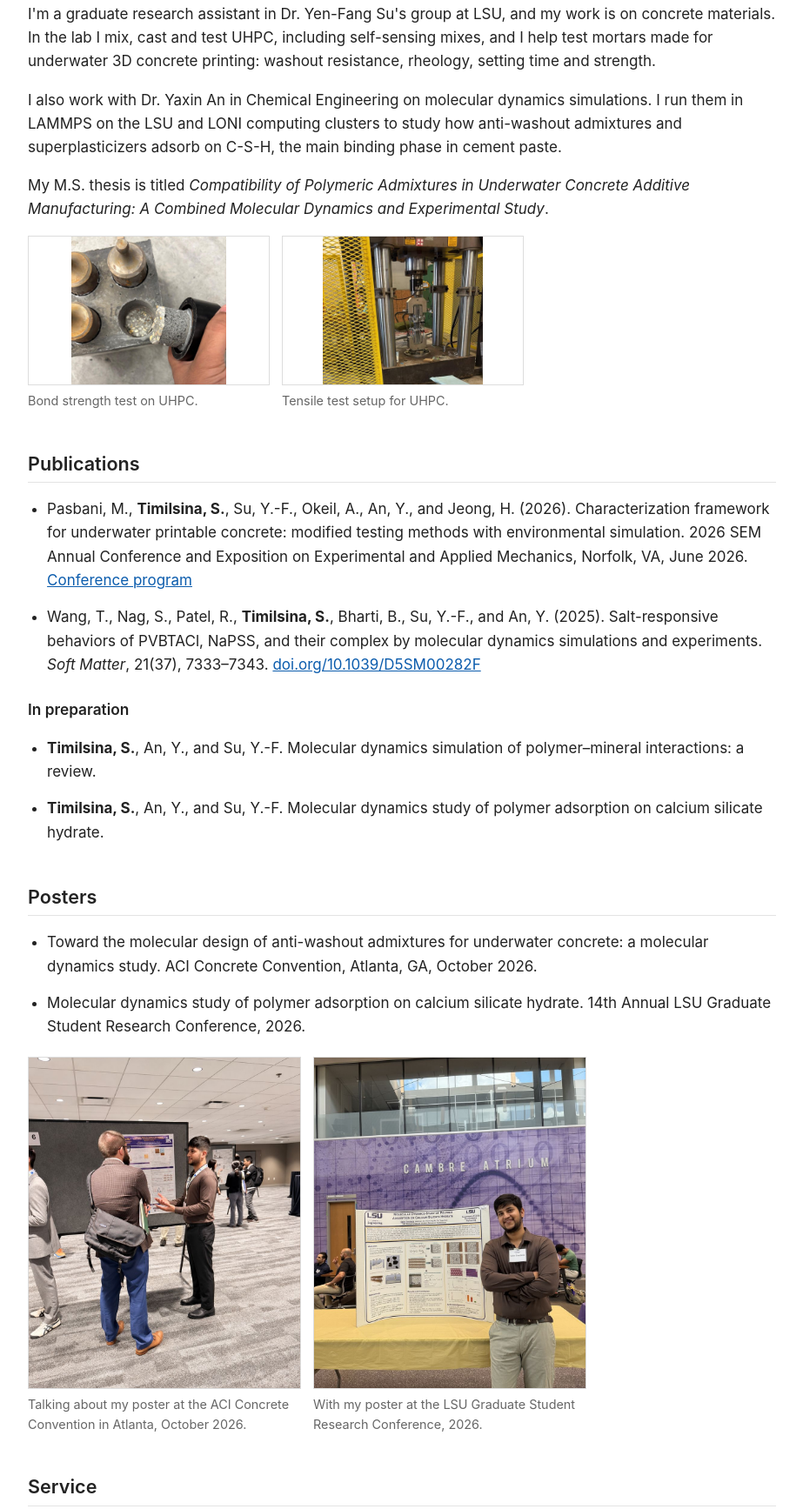
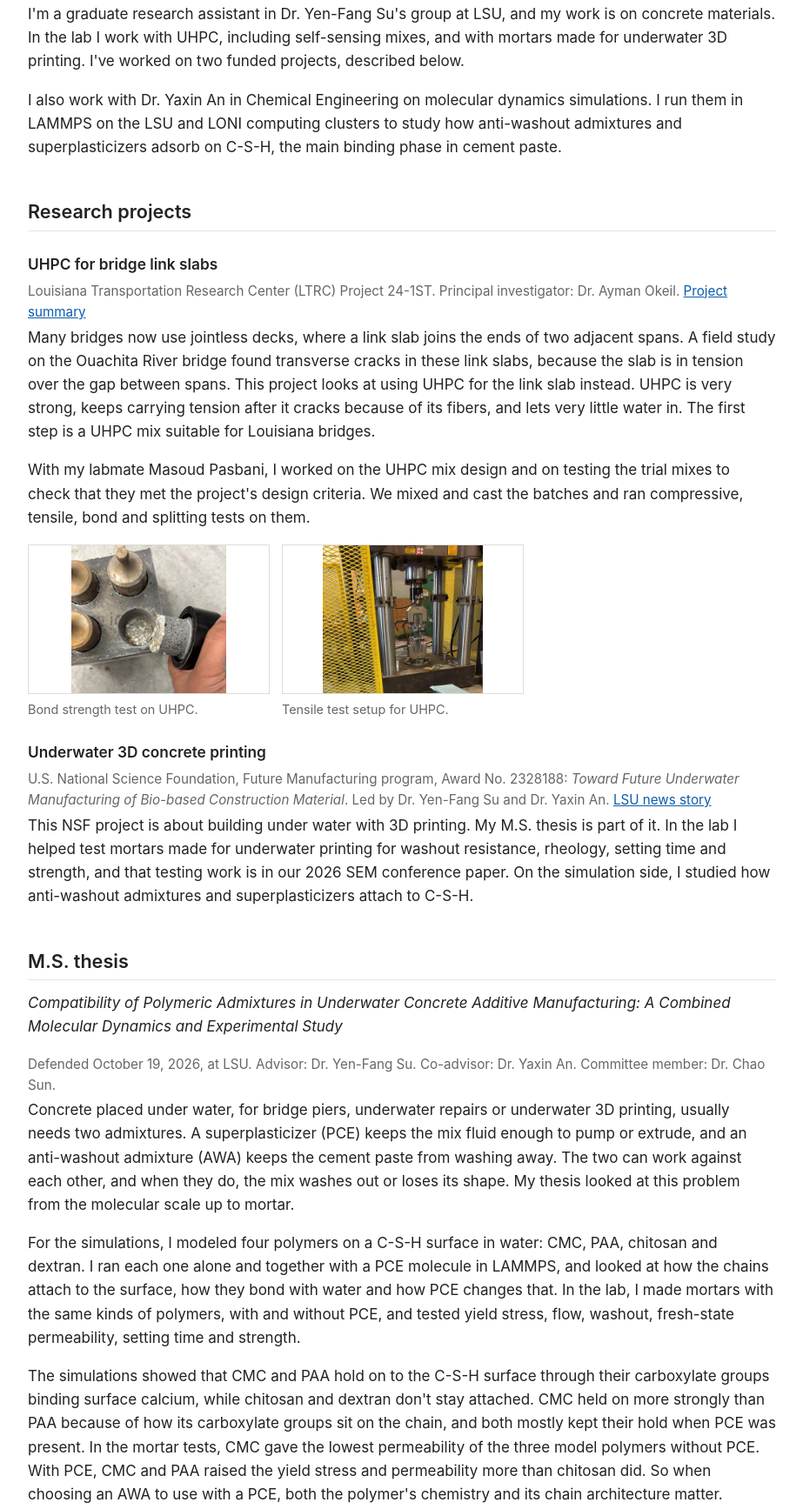
Before and after one commit to sabittimilsina/sabittimilsina.github.io, a plain HTML site: page research.html in a window 1280 px wide. Shown: the part 148-1883 px from the top of the page at 87% size, without its empty margins (178-1101 px from the left). Drawn offline with Linux system fonts and the light colour scheme.

Commit message:
Add files via upload

```diff
--- a/research.html
+++ b/research.html
@@ -22,14 +22,31 @@
 <main>
   <div class="container">
 <h1>Research</h1>
-<p>I'm a graduate research assistant in Dr. Yen-Fang Su's group at LSU, and my work is on concrete materials. In the lab I mix, cast and test UHPC, including self-sensing mixes, and I help test mortars made for underwater 3D concrete printing: washout resistance, rheology, setting time and strength.</p>
+<p>I'm a graduate research assistant in Dr. Yen-Fang Su's group at LSU, and my work is on concrete materials. In the lab I work with UHPC, including self-sensing mixes, and with mortars made for underwater 3D printing. I've worked on two funded projects, described below.</p>
 <p>I also work with Dr. Yaxin An in Chemical Engineering on molecular dynamics simulations. I run them in LAMMPS on the LSU and LONI computing clusters to study how anti-washout admixtures and superplasticizers adsorb on C-S-H, the main binding phase in cement paste.</p>
-<p>My M.S. thesis is titled <em>Compatibility of Polymeric Admixtures in Underwater Concrete Additive Manufacturing: A Combined Molecular Dynamics and Experimental Study</em>.</p>
 
+<h2>Research projects</h2>
+<h3>UHPC for bridge link slabs</h3>
+<p class="meta">Louisiana Transportation Research Center (LTRC) Project 24-1ST. Principal investigator: Dr. Ayman Okeil. <a href="https://www.ltrc.lsu.edu/pdf/capsule_24-1ST.pdf">Project summary</a></p>
+<p>Many bridges now use jointless decks, where a link slab joins the ends of two adjacent spans. A field study on the Ouachita River bridge found transverse cracks in these link slabs, because the slab is in tension over the gap between spans. This project looks at using UHPC for the link slab instead. UHPC is very strong, keeps carrying tension after it cracks because of its fibers, and lets very little water in. The first step is a UHPC mix suitable for Louisiana bridges.</p>
+<p>With my labmate Masoud Pasbani, I worked on the UHPC mix design and on testing the trial mixes to check that they met the project's design criteria. We mixed and cast the batches and ran compressive, tensile, bond and splitting tests on them.</p>
 <div class="fig-grid">
 <figure><a href="images/uhpc-bond-test.jpg"><img src="images/uhpc-bond-test.jpg" alt="Concrete block with steel test dollies after a bond test" loading="lazy"></a><figcaption>Bond strength test on UHPC.</figcaption></figure>
 <figure><a href="images/uhpc-tensile-test.jpg"><img src="images/uhpc-tensile-test.jpg" alt="UHPC specimen in a loading frame" loading="lazy"></a><figcaption>Tensile test setup for UHPC.</figcaption></figure>
 </div>
+
+<h3>Underwater 3D concrete printing</h3>
+<p class="meta">U.S. National Science Foundation, Future Manufacturing program, Award No. 2328188: <em>Toward Future Underwater Manufacturing of Bio-based Construction Material</em>. Led by Dr. Yen-Fang Su and Dr. Yaxin An. <a href="https://www.lsu.edu/eng/news/2023/11/underwater-construction-advancements.php">LSU news story</a></p>
+<p>This NSF project is about building under water with 3D printing. My M.S. thesis is part of it. In the lab I helped test mortars made for underwater printing for washout resistance, rheology, setting time and strength, and that testing work is in our 2026 SEM conference paper. On the simulation side, I studied how anti-washout admixtures and superplasticizers attach to C-S-H.</p>
+
+<h2>M.S. thesis</h2>
+<p><em>Compatibility of Polymeric Admixtures in Underwater Concrete Additive Manufacturing: A Combined Molecular Dynamics and Experimental Study</em></p>
+<p class="meta">Defended October 19, 2026, at LSU. Advisor: Dr. Yen-Fang Su. Co-advisor: Dr. Yaxin An. Committee member: Dr. Chao Sun.</p>
+<p>Concrete placed under water, for bridge piers, underwater repairs or underwater 3D printing, usually needs two admixtures. A superplasticizer (PCE) keeps the mix fluid enough to pump or extrude, and an anti-washout admixture (AWA) keeps the cement paste from washing away. The two can work against each other, and when they do, the mix washes out or loses its shape. My thesis looked at this problem from the molecular scale up to mortar.</p>
+<p>For the simulations, I modeled four polymers on a C-S-H surface in water: CMC, PAA, chitosan and dextran. I ran each one alone and together with a PCE molecule in LAMMPS, and looked at how the chains attach to the surface, how they bond with water and how PCE changes that. In the lab, I made mortars with the same kinds of polymers, with and without PCE, and tested yield stress, flow, washout, fresh-state permeability, setting time and strength.</p>
+<p>The simulations showed that CMC and PAA hold on to the C-S-H surface through their carboxylate groups binding surface calcium, while chitosan and dextran don't stay attached. CMC held on more strongly than PAA because of how its carboxylate groups sit on the chain, and both mostly kept their hold when PCE was present. In the mortar tests, CMC gave the lowest permeability of the three model polymers without PCE. With PCE, CMC and PAA raised the yield stress and permeability more than chitosan did. So when choosing an AWA to use with a PCE, both the polymer's chemistry and its chain architecture matter.</p>
+<p>The thesis was part of the NSF project above, and the simulations used computing time on LSU's HPC clusters and LONI.</p>
+<figure><a href="images/research-thesis-defense.jpg"><img src="images/research-thesis-defense.jpg" alt="Sabit with his thesis committee in front of his title slide" loading="lazy"></a><figcaption>With my committee after my thesis defense, October 2026.</figcaption></figure>
 
 <h2>Publications</h2>
 <ul class="refs">
```
Also changed, not shown: index.html (+2 -1 lines).
